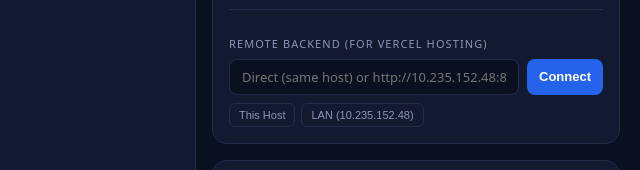
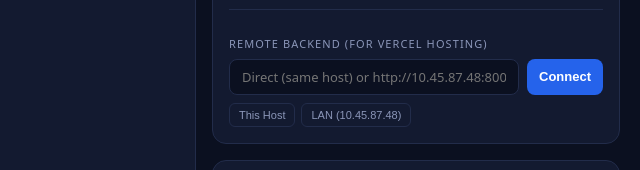
Before and after one commit to Spark-techie/esp32-biodegradable-detector, a plain HTML site: page frontend/index.html in a window 1280 px wide. Shown: the part 626-796 px from the top of the page, 640-1280 px from the left. Drawn offline with Linux system fonts and the light colour scheme; no server answers.

Commit message:
Update BACKEND_URL to current host IP 10.45.87.48

```diff
--- a/frontend/index.html
+++ b/frontend/index.html
@@ -53,12 +53,12 @@
     <div class="servo-box">
       <div class="small">REMOTE BACKEND (FOR VERCEL HOSTING)</div>
       <div class="cam-input-row">
-        <input id="backendUrlInput" type="text" placeholder="Direct (same host) or http://10.235.152.48:8000">
+        <input id="backendUrlInput" type="text" placeholder="Direct (same host) or http://10.45.87.48:8000">
         <button id="setBackendBtn" class="sm-btn">Connect</button>
       </div>
       <div class="cam-presets">
         <button type="button" class="preset-btn" id="localHostBtn">This Host</button>
-        <button type="button" class="preset-btn" id="lanHostBtn" data-url="http://10.235.152.48:8000">LAN (10.235.152.48)</button>
+        <button type="button" class="preset-btn" id="lanHostBtn" data-url="http://10.45.87.48:8000">LAN (10.45.87.48)</button>
       </div>
       <div id="mixedNotice" class="notice-box" style="display:none"></div>
     </div>
```
Also changed, not shown: index.html (+2 -2 lines), public/index.html (+2 -2 lines), 2 other files.
